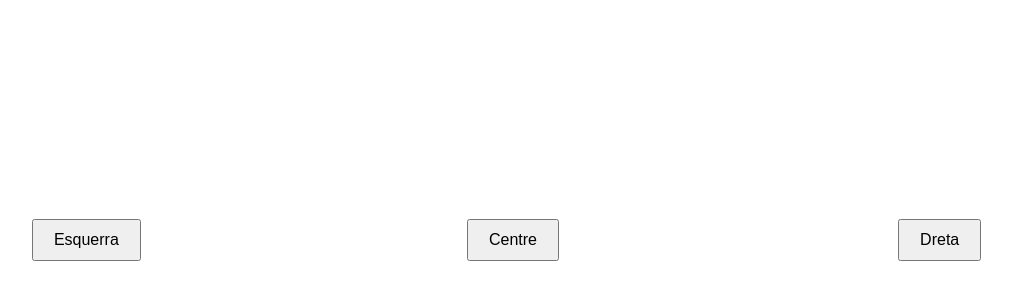
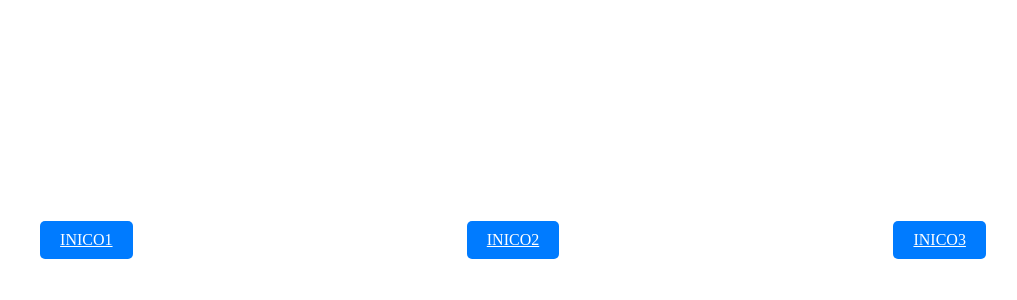
Before and after one commit to EBMEBM/web1, a plain HTML site: page index.html in a window 1280 px wide. Shown: the part 160-460 px from the top of the page, without its empty margins (127-1144 px from the left). Drawn offline with Linux system fonts and the light colour scheme.

Commit message:
Update index.html

```diff
--- a/index.html
+++ b/index.html
@@ -3,7 +3,7 @@
 <head>
 <meta charset="UTF-8">
 <meta name="viewport" content="width=device-width, initial-scale=1.0">
-<title>Botons a l'esquerra, al centre i a la dreta</title>
+<title>FlyLauncher</title>
 <style>
     body {
         display: flex;
@@ -18,24 +18,34 @@
         justify-content: center;
         width: 100%;
     }
-    button {
-        padding: 10px 20px;
-        font-size: 16px;
-    }
+.button {
+    padding: 10px 20px;
+    background-color: #007bff;
+    color: #fff;
+    border: none;
+    border-radius: 5px;
+    cursor: pointer;
+    transition: background-color 0.3s ease;
+}
+
+button:hover {
+    background-color: #0056b3;
+}
+
 </style>
 </head>
 <body>
 
 <div class="container">
-    <button onclick="alert('Has clicat a l'esquerra!')">Esquerra</button>
+    <a href="index.html" class="button">INICO1</a>
 </div>
 
 <div class="container">
-    <button onclick="alert('Has clicat al centre!')">Centre</button>
+    <a href="index.html" class="button">INICO2</a>
 </div>
 
 <div class="container">
-    <button onclick="alert('Has clicat a la dreta!')">Dreta</button>
+    <a href="index.html" class="button">INICO3</a>
 </div>
 
 </body>
```
